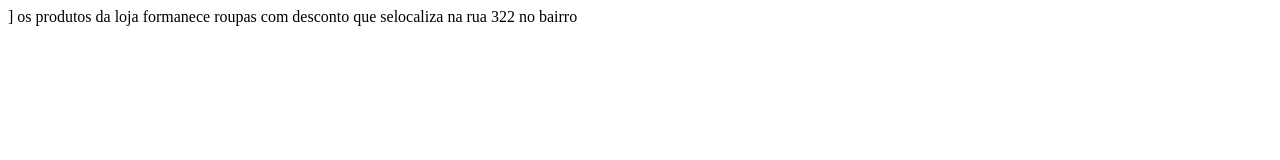
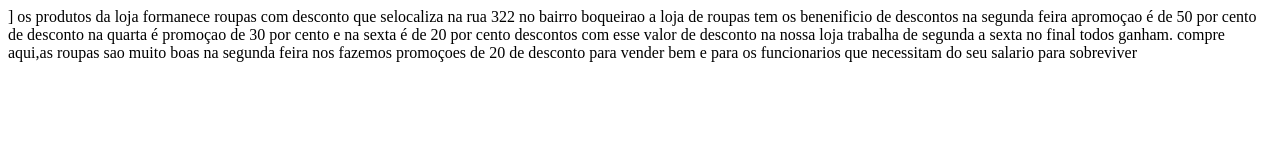
Before and after one commit to kelen122345/kelen, a plain HTML site: page index.html in a window 1280 px wide. Drawn offline with Linux system fonts and the light colour scheme.

Commit message:
kelen 2022

```diff
--- a/index.html
+++ b/index.html
@@ -10,7 +10,12 @@
 ]
 
  os produtos da loja formanece roupas com desconto que selocaliza na rua 322 no bairro
-
+boqueirao a loja de roupas tem os benenificio de descontos
+na segunda feira apromoçao é de 50 por cento de desconto
+na quarta é promoçao de 30 por cento e na sexta é de 20 por cento descontos com esse valor
+de desconto na nossa loja trabalha de segunda a sexta no final todos ganham.
+compre aqui,as roupas sao muito boas na segunda feira nos fazemos promoçoes de 20 de desconto
+para vender bem e para os funcionarios que necessitam do seu salario para sobreviver
 
 
 
```
